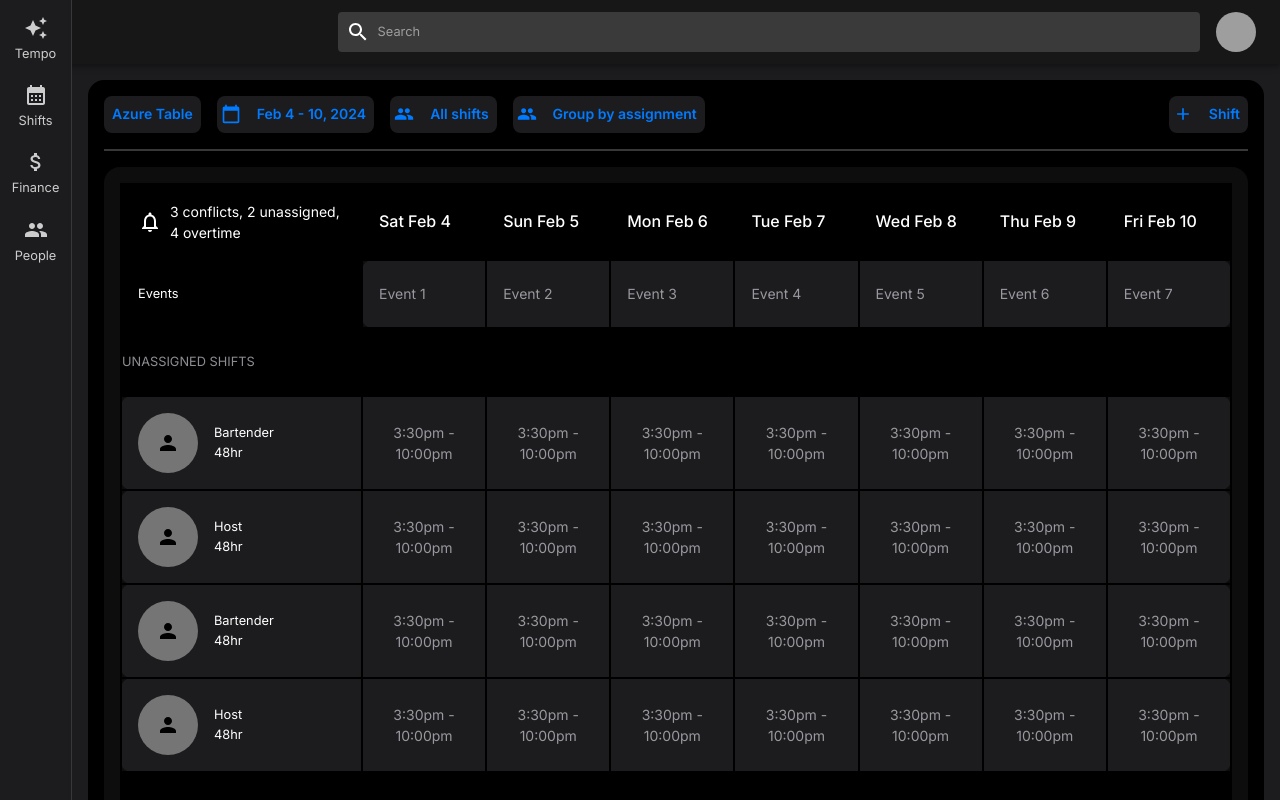
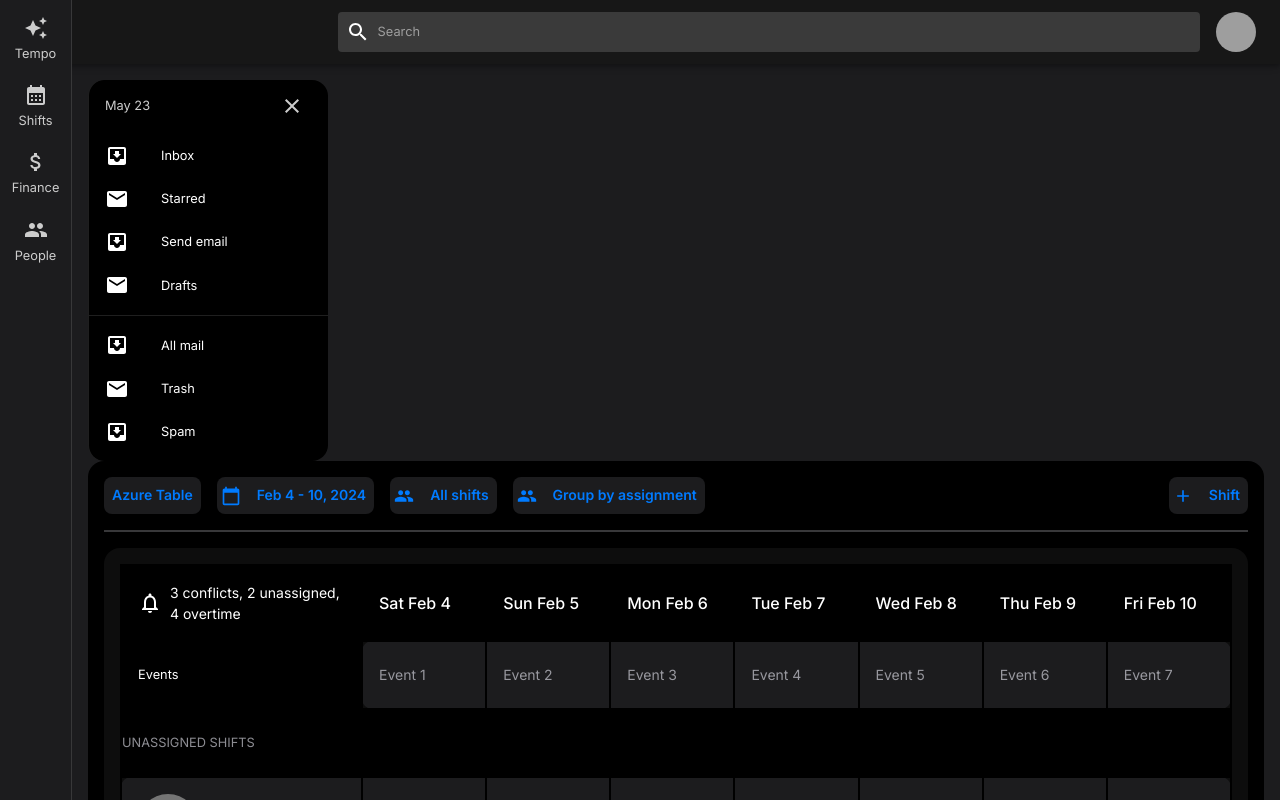
Before and after one commit to erikajns/tempo-ui, a React (Create React App) app: page /shifts in a window 1280 px wide. Shown: the top 800 px of the page. Built offline with nearby package versions, Linux system fonts and the light colour scheme; grey boxes are pictures that could not be loaded.

Commit message:
InfoDrawer (#5)
Drawer sidebar not completed

```diff
--- /dev/null
+++ b/src/components/InfoDrawer/InfoDrawer.js
@@ -0,0 +1,94 @@
+import * as React from 'react';
+import Box from '@mui/material/Box';
+import Drawer from '@mui/material/Drawer';
+import List from '@mui/material/List';
+import Divider from '@mui/material/Divider';
+import ListItem from '@mui/material/ListItem';
+import ListItemButton from '@mui/material/ListItemButton';
+import ListItemIcon from '@mui/material/ListItemIcon';
+import ListItemText from '@mui/material/ListItemText';
+import InboxIcon from '@mui/icons-material/MoveToInbox';
+import MailIcon from '@mui/icons-material/Mail';
+import IconButton from '@mui/material/IconButton';
+import CloseIcon from '@mui/icons-material/Close';
+import Button from '@mui/material/Button'; // Import Button for reopening drawer
+import customStyles from './InfoDrawer.module.css';
+
+const drawerWidth = 240;
+
+const InfoDrawer = () => {
+  const [isOpen, setIsOpen] = React.useState(true);
+
+  // Get today's date
+  const today = new Date();
+  // Format the date (e.g., 'May 23, 2024')
+  const formattedDate = today.toLocaleDateString('en-US', {
+    month: 'long',
+    day: 'numeric',
+  });
+
+  const handleClose = () => {
+    setIsOpen(false);
+  };
+
+  const handleOpen = () => {
+    setIsOpen(true);
+  };
+
+  return (
+    <div>
+      <Button onClick={handleOpen} style={{ display: isOpen ? 'none' : 'block' }}>Open Drawer</Button>
+      {isOpen && (
+        <Drawer
+          variant="persistent"
+          anchor="right"
+          open={isOpen}
+          sx={{
+            width: drawerWidth,
+            flexShrink: 0,
+            [`& .MuiDrawer-paper`]: { width: drawerWidth, boxSizing: 'border-box' },
+          }}
+          className={customStyles.InfoDrawer}
+        >
+          <Box className={customStyles.header}>
+            <Box component="section">
+              {formattedDate}
+            </Box>
+            <IconButton onClick={handleClose}>
+              <CloseIcon />
+            </IconButton>
+          </Box>
+          <Box sx={{ overflow: 'auto' }}>
+            <List>
+              {['Inbox', 'Starred', 'Send email', 'Drafts'].map((text, index) => (
+                <ListItem key={text} disablePadding>
+                  <ListItemButton>
+                    <ListItemIcon>
+                      {index % 2 === 0 ? <InboxIcon /> : <MailIcon />}
+                    </ListItemIcon>
+                    <ListItemText primary={text} />
+                  </ListItemButton>
+                </ListItem>
+              ))}
+            </List>
+            <Divider />
+            <List>
+              {['All mail', 'Trash', 'Spam'].map((text, index) => (
+                <ListItem key={text} disablePadding>
+                  <ListItemButton>
+                    <ListItemIcon>
+                      {index % 2 === 0 ? <InboxIcon /> : <MailIcon />}
+                    </ListItemIcon>
+                    <ListItemText primary={text} />
+                  </ListItemButton>
+                </ListItem>
+              ))}
+            </List>
+          </Box>
+        </Drawer>
+      )}
+    </div>
+  );
+};
+
+export default InfoDrawer;
--- /dev/null
+++ b/src/components/InfoDrawer/InfoDrawer.module.css
@@ -0,0 +1,20 @@
+.InfoDrawer {
+    z-index: auto;
+}
+
+.InfoDrawer div {
+    position: unset;
+    border-radius: 16px;
+}
+
+.InfoDrawer .header {
+    display: flex;
+    justify-content: space-between;
+    align-items: center;
+    padding: 6px 16px 0px;
+    color: #ccc;
+}
+
+.InfoDrawer .header button svg{
+    color: #ccc;
+}
--- a/src/components/index.js
+++ b/src/components/index.js
@@ -6,3 +6,4 @@
 
 export { default as TopBar } from './TopBar/TopBar';
 export { default as SideBar } from './SideBar/SideBar';
+export { default as InfoDrawer } from './InfoDrawer/InfoDrawer';
--- a/src/pages/Shifts/Shifts.js
+++ b/src/pages/Shifts/Shifts.js
@@ -1,5 +1,6 @@
 import React from 'react';
 import ShiftManager from '../../components/ShiftManager/ShiftManager';
+import InfoDrawer from '../../components/InfoDrawer/InfoDrawer';
 
 const Shifts = () => {
   const columns = ['Sat Feb 4', 'Sun Feb 5', 'Mon Feb 6', 'Tue Feb 7', 'Wed Feb 8', 'Thu Feb 9', 'Fri Feb 10'];
@@ -20,6 +21,7 @@ const Shifts = () => {
 
   return (
     <div style={{ padding: '16px' }}>
+      < InfoDrawer />
       <ShiftManager
         columns={columns}
         events={events}
```
